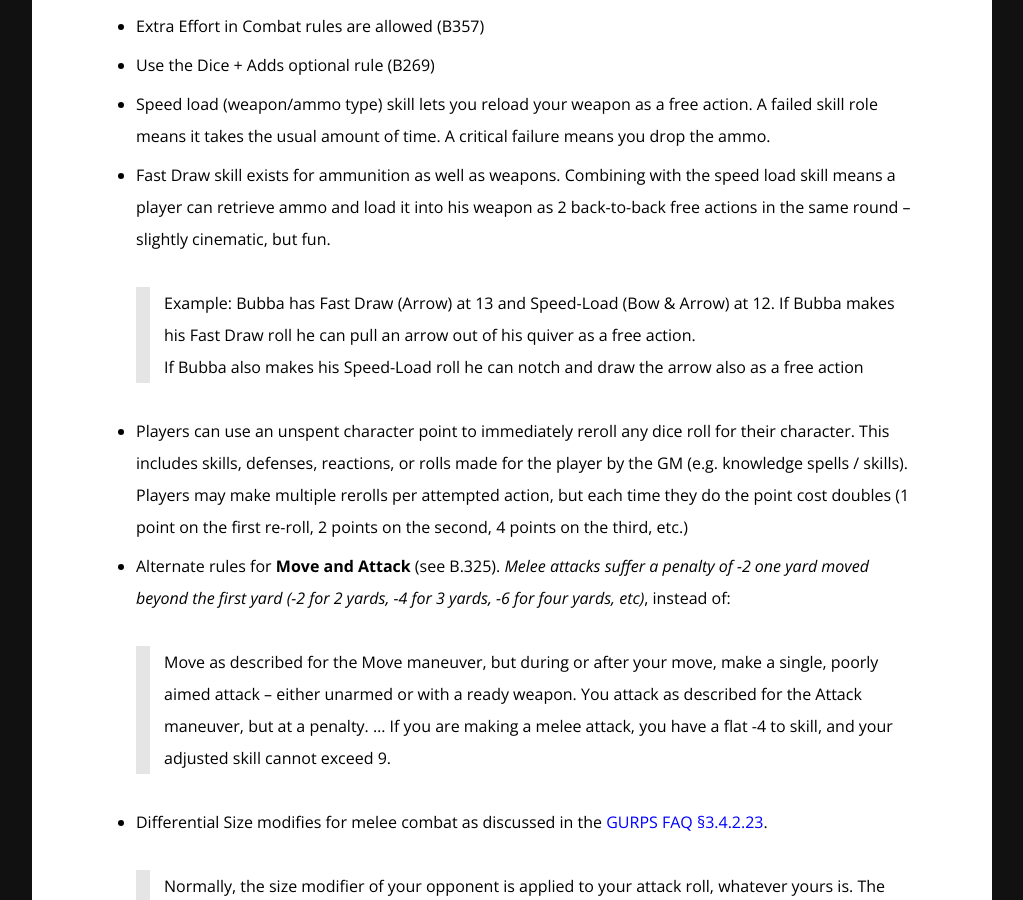
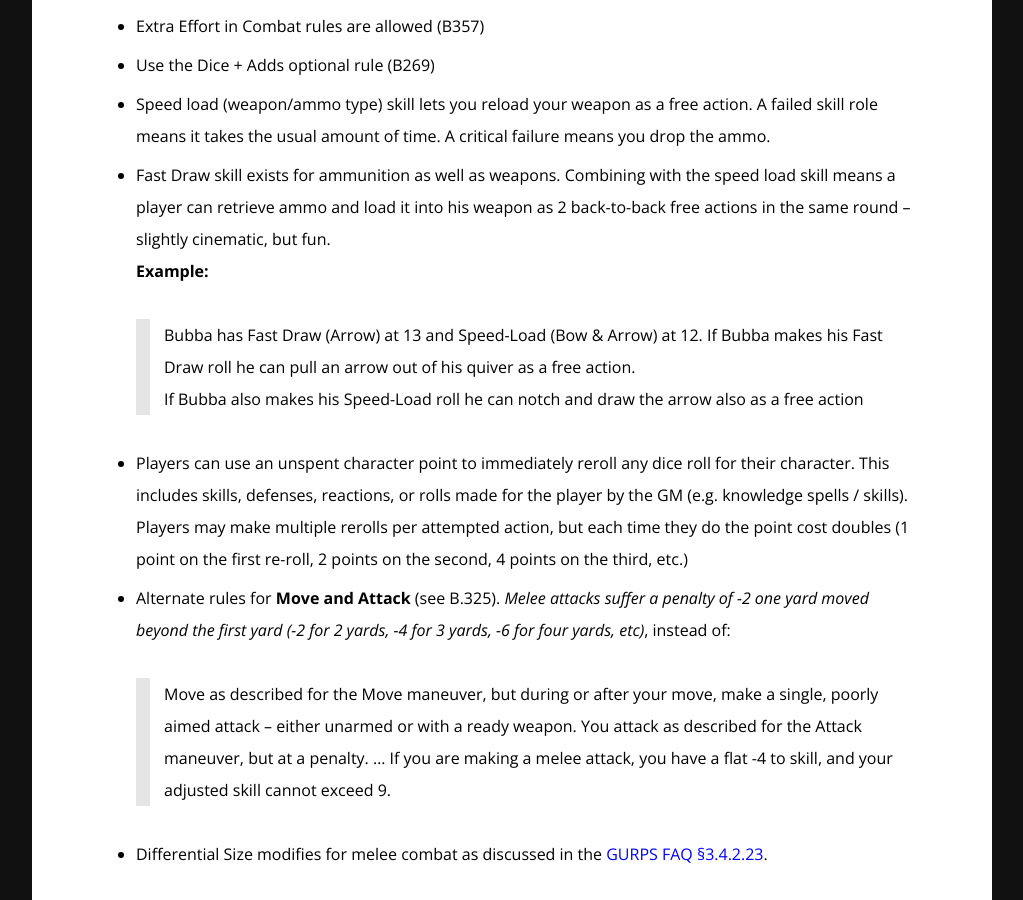
Before and after one commit to rickosborne/blackwater, a Jekyll site: the page built from _guide/550-rulebooks-and-house-rules.md, in a window 1280 px wide and 900 px high, scrolled down 1336 px. Shown: the whole window, without its empty margins (128-1151 px from the left). Built offline with Jekyll 4.4.1, drawn with Linux system fonts in a browser that asks for light colours.

```diff
--- a/_guide/550-rulebooks-and-house-rules.md
+++ b/_guide/550-rulebooks-and-house-rules.md
@@ -35,7 +35,8 @@ In general, the following GURPS sourcebooks are recommended:
   A critical failure means you drop the ammo.
 * Fast Draw skill exists for ammunition as well as weapons.
   Combining with the speed load skill means a player can retrieve ammo and load it into his weapon as 2 back-to-back free actions in the same round – slightly cinematic, but fun.
->Example: Bubba has Fast Draw (Arrow) at 13 and Speed-Load (Bow & Arrow) at 12.  If Bubba makes his Fast Draw roll he can pull an arrow out of his quiver as a free action.
+**Example:**
+> Bubba has Fast Draw (Arrow) at 13 and Speed-Load (Bow & Arrow) at 12.  If Bubba makes his Fast Draw roll he can pull an arrow out of his quiver as a free action.
 >If Bubba also makes his Speed-Load roll he can notch and draw the arrow also as a free action
 * Players can use an unspent character point to immediately reroll any dice roll for their character.
   This includes skills, defenses, reactions, or rolls made for the player by the GM (e.g. knowledge spells / skills).
```
